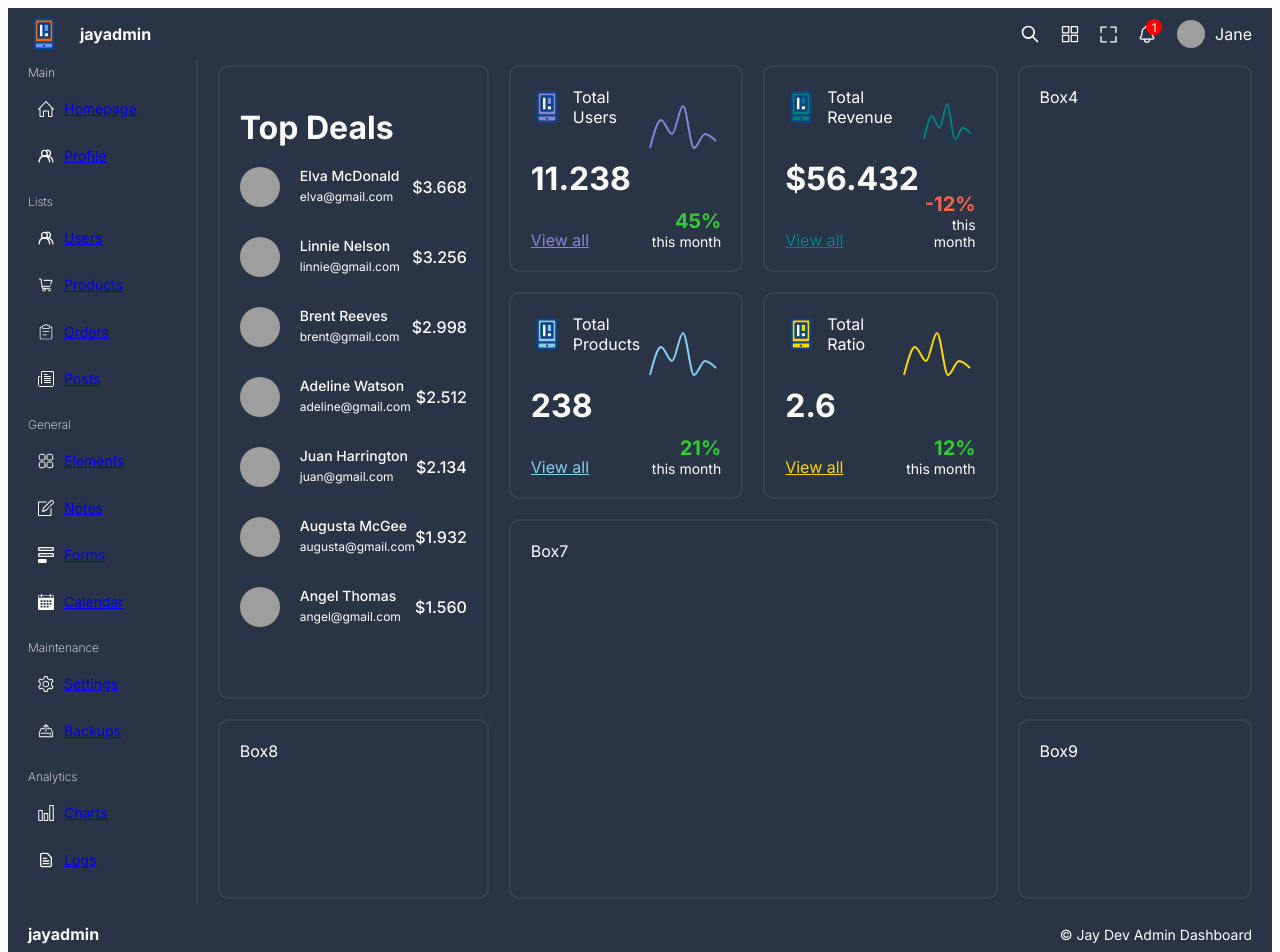
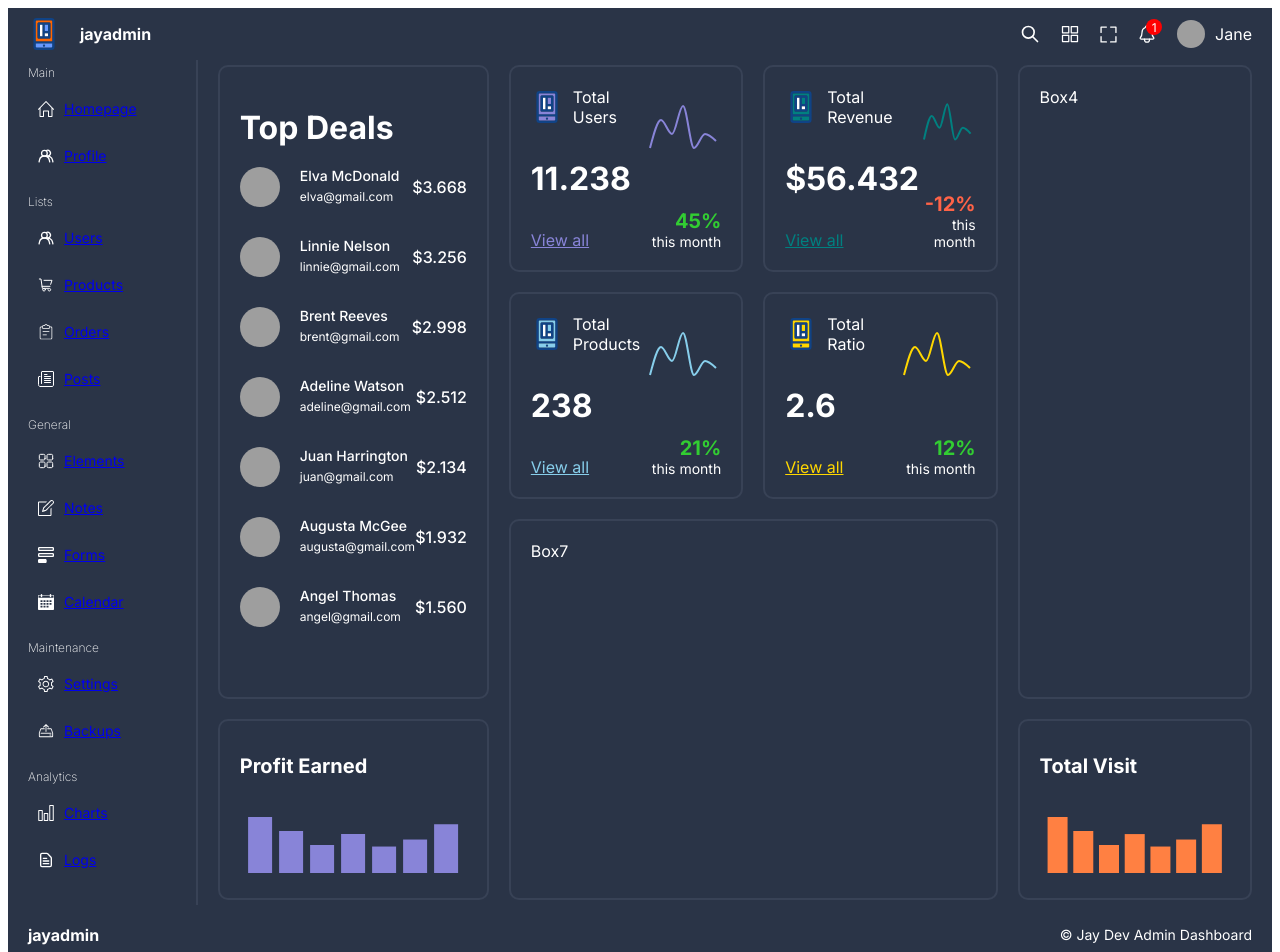
Before and after one commit to jay-rt/react-panel, a React (Vite) app: page / in a window 1280 px wide. Shown: the top 952 px of the page. Built offline with nearby package versions, Linux system fonts and the light colour scheme; grey boxes are pictures that could not be loaded; the HTML template or start-up script is replaced by a standard one.

Commit message:
added bar charts

```diff
--- /dev/null
+++ b/src/components/charts/bar/ChartBar.tsx
@@ -0,0 +1,31 @@
+import { Bar, BarChart, ResponsiveContainer, Tooltip } from "recharts";
+import "./chartbar.scss";
+
+type Props = {
+  title: string;
+  color: string;
+  dataKey: string;
+  chartData: object[];
+};
+
+const ChartBar = (props: Props) => {
+  return (
+    <div className="bar">
+      <h1>{props.title}</h1>
+      <div className="chart">
+        <ResponsiveContainer width="100%" height="100%">
+          <BarChart width={150} height={40} data={props.chartData}>
+            <Tooltip
+              contentStyle={{ background: "#2a3447", borderRadius: "5px" }}
+              labelStyle={{ display: "none" }}
+              cursor={false}
+            />
+            <Bar dataKey={props.dataKey} fill={props.color} />
+          </BarChart>
+        </ResponsiveContainer>
+      </div>
+    </div>
+  );
+};
+
+export default ChartBar;
--- /dev/null
+++ b/src/components/charts/bar/chartbar.scss
@@ -0,0 +1,16 @@
+.bar {
+    width: 100%;
+    height: 100%;
+    display: flex;
+    flex-direction: column;
+    gap: 20px;
+
+    h1 {
+        font-size: 20px;
+    }
+
+    .chart {
+        width: 100%;
+        height: 100%;
+    }
+}
--- a/src/components/charts/line/ChartLine.tsx
+++ b/src/components/charts/line/ChartLine.tsx
@@ -14,7 +14,7 @@ type Props = {
 
 const ChartLine = (props: Props) => {
   return (
-    <div className="linecard">
+    <div className="line">
       <div className="left">
         <div className="title">
           <img src={props.icon} alt="" />
--- a/src/components/charts/line/chartline.scss
+++ b/src/components/charts/line/chartline.scss
@@ -1,4 +1,4 @@
-.linecard {
+.line {
     display: flex;
     height: 100%;
 
--- a/src/pages/home/Home.tsx
+++ b/src/pages/home/Home.tsx
@@ -1,12 +1,14 @@
 import "./home.scss";
 import TopDeals from "../../components/topdeals/TopDeals";
 import {
-  chartBoxConversion,
-  chartBoxProduct,
-  chartBoxRevenue,
-  chartBoxUser,
+  lineChartConversion,
+  lineChartProduct,
+  lineChartRevenue,
+  lineChartUser,
 } from "./lineChartData";
 import ChartLine from "../../components/charts/line/ChartLine";
+import { barChartRevenue, barChartVisit } from "./barChartData";
+import ChartBar from "../../components/charts/bar/ChartBar";
 
 const Home = () => {
   return (
@@ -15,21 +17,25 @@ const Home = () => {
         <TopDeals />
       </div>
       <div className="box box2">
-        <ChartLine {...chartBoxUser} />
+        <ChartLine {...lineChartUser} />
       </div>
       <div className="box box3">
-        <ChartLine {...chartBoxRevenue} />
+        <ChartLine {...lineChartRevenue} />
       </div>
       <div className="box box4">Box4</div>
       <div className="box box5">
-        <ChartLine {...chartBoxProduct} />
+        <ChartLine {...lineChartProduct} />
       </div>
       <div className="box box6">
-        <ChartLine {...chartBoxConversion} />
+        <ChartLine {...lineChartConversion} />
       </div>
       <div className="box box7">Box7</div>
-      <div className="box box8">Box8</div>
-      <div className="box box9">Box9</div>
+      <div className="box box8">
+        <ChartBar {...barChartRevenue} />
+      </div>
+      <div className="box box9">
+        <ChartBar {...barChartVisit} />
+      </div>
     </div>
   );
 };
--- /dev/null
+++ b/src/pages/home/barChartData.ts
@@ -0,0 +1,71 @@
+export const barChartRevenue = {
+  title: "Profit Earned",
+  color: "#8884d8",
+  dataKey: "profit",
+  chartData: [
+    {
+      name: "Sun",
+      profit: 4000,
+    },
+    {
+      name: "Mon",
+      profit: 3000,
+    },
+    {
+      name: "Tue",
+      profit: 2000,
+    },
+    {
+      name: "Wed",
+      profit: 2780,
+    },
+    {
+      name: "Thu",
+      profit: 1890,
+    },
+    {
+      name: "Fri",
+      profit: 2390,
+    },
+    {
+      name: "Sat",
+      profit: 3490,
+    },
+  ],
+};
+
+export const barChartVisit = {
+  title: "Total Visit",
+  color: "#FF8042",
+  dataKey: "visit",
+  chartData: [
+    {
+      name: "Sun",
+      visit: 4000,
+    },
+    {
+      name: "Mon",
+      visit: 3000,
+    },
+    {
+      name: "Tue",
+      visit: 2000,
+    },
+    {
+      name: "Wed",
+      visit: 2780,
+    },
+    {
+      name: "Thu",
+      visit: 1890,
+    },
+    {
+      name: "Fri",
+      visit: 2390,
+    },
+    {
+      name: "Sat",
+      visit: 3490,
+    },
+  ],
+};
--- a/src/pages/home/lineChartData.ts
+++ b/src/pages/home/lineChartData.ts
@@ -1,4 +1,4 @@
-export const chartBoxUser = {
+export const lineChartUser = {
   color: "#8884d8",
   icon: "/userIcon.svg",
   title: "Total Users",
@@ -16,7 +16,7 @@ export const chartBoxUser = {
   ],
 };
 
-export const chartBoxProduct = {
+export const lineChartProduct = {
   color: "skyblue",
   icon: "/productIcon.svg",
   title: "Total Products",
@@ -33,7 +33,7 @@ export const chartBoxProduct = {
     { name: "Sat", products: 450 },
   ],
 };
-export const chartBoxRevenue = {
+export const lineChartRevenue = {
   color: "teal",
   icon: "/revenueIcon.svg",
   title: "Total Revenue",
@@ -50,7 +50,7 @@ export const chartBoxRevenue = {
     { name: "Sat", revenue: 450 },
   ],
 };
-export const chartBoxConversion = {
+export const lineChartConversion = {
   color: "gold",
   icon: "/conversionIcon.svg",
   title: "Total Ratio",
```
